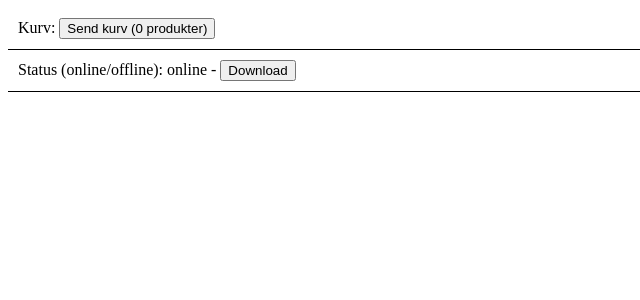
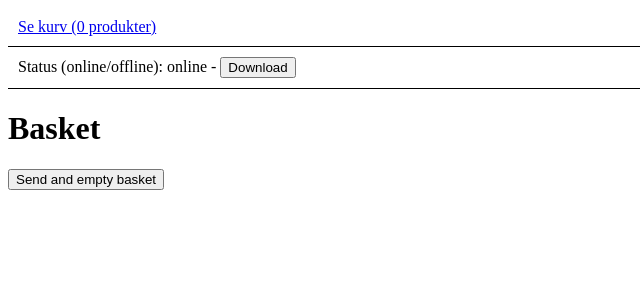
Before and after one commit to filipbech/offline-catalogue, an Angular app: page /basket in a window 1280 px wide. Before the commit this address led to /. Shown: the top 300 px of the page, without its empty margins (0-640 px from the left). Built offline with nearby package versions, Linux system fonts and the light colour scheme.

Commit message:
Background-sync, notifiation and basket

```diff
--- /dev/null
+++ b/src/api/order.json
@@ -0,0 +1 @@
+{"success":true}
--- a/src/app/app.routes.ts
+++ b/src/app/app.routes.ts
@@ -4,6 +4,8 @@ import { Routes, RouterModule } from '@angular/router';
 import { ProductListComponent } from './products/product-list.component';
 import { ProductDetailComponent } from './products/product-detail.component';
 import { CategoryListComponent } from './products/category-list.component';
+
+import { BasketComponent } from './commerce/basket.component';
 
 
 const appRoutes: Routes = [
@@ -19,6 +21,10 @@ const appRoutes: Routes = [
     path: 'category/:product',
     component: ProductListComponent
   },
+  {
+    path: 'basket',
+    component: BasketComponent
+  },
 ];
 
 export const routing: ModuleWithProviders = RouterModule.forRoot(appRoutes);
--- /dev/null
+++ b/src/app/commerce/basket.component.ts
@@ -0,0 +1,28 @@
+import { Component } from '@angular/core';
+import { BasketService } from './basket.service';
+
+@Component({
+	selector:'basket',
+	template:`
+		<h1>Basket</h1>
+
+		<ul>
+			<li *ngFor="let product of basket|async">
+				<a [routerLink]="['/products/',product.id]">{{product.title}} ({{product.count}} stk)</a>
+			</li>
+		</ul>
+
+		<button (click)="send()">Send and empty basket</button>
+
+	`
+})
+export class BasketComponent {
+
+	public basket = this.basketService.basketChange$;
+
+	public send() {
+		this.basketService.sendOrder();
+	}
+
+	constructor(private basketService: BasketService) {}
+}
--- a/src/app/commerce/basket.service.ts
+++ b/src/app/commerce/basket.service.ts
@@ -1,6 +1,7 @@
 import { Injectable } from '@angular/core';
 import { BehaviorSubject } from 'rxjs';
 import { IProduct } from '../products/products.service';
+import { ServiceWorkerService } from '../offline/serviceworker.service';
 
 @Injectable()
 export class BasketService {
@@ -11,14 +12,24 @@ export class BasketService {
 	public basketChange$ = this.basketSubject.asObservable();
 
 	public addToBasket(item:IProduct) {
-		this.basket = [...this.basket, Object.assign({}, item)];
+
+		const alreadyInBasket = this.basket.filter(product => product.id === item.id)[0];
+		if(alreadyInBasket) {
+			this.basket = this.basket.slice(0);
+			this.basket[this.basket.indexOf(alreadyInBasket)] = Object.assign({}, alreadyInBasket, {count: alreadyInBasket.count + 1 });
+		} else {
+			this.basket = [...this.basket, Object.assign({}, item, {count: 1} )];
+		}
+
 		this.save();
 		this.basketSubject.next(this.basket);
 	}
 
 	public sendOrder() {
-		console.log(JSON.stringify(this.basket));
-		alert('sending order with '+ this.basket.length+' products. (check console)');
+		localStorage.setItem('order',JSON.stringify(this.basket));
+
+		this.serviceWorkerService.requestSync('sendOrder');
+
 		this.basket = [];
 		this.save();
 		this.basketSubject.next(this.basket);
@@ -28,7 +39,7 @@ export class BasketService {
 		localStorage.setItem('basket',JSON.stringify(this.basket));
 	}
 
-	constructor() {
+	constructor(private serviceWorkerService: ServiceWorkerService) {
 		this.basket = JSON.parse(localStorage.getItem('basket') || '[]');
 		this.basketSubject.next(this.basket);
 	}
--- a/src/app/commerce/mini-basket.component.ts
+++ b/src/app/commerce/mini-basket.component.ts
@@ -4,14 +4,16 @@ import { BasketService } from './basket.service';
 
 @Component({
 	selector:'mini-basket',
-	template:`Kurv: <button (click)="send()">Send kurv ({{(basket | async).length}} produkter)</button>`
+	template:`<a [routerLink]="['basket']">Se kurv ({{basketCount}} produkter)</a>`
 })
 export class MiniBasketComponent {
 
-	public basket = this.basketService.basketChange$;
+	public basketCount:number = 0;
 
-	public send() {
-		this.basketService.sendOrder();
+	ngOnInit(){
+		this.basketService.basketChange$.subscribe(basket => {
+			this.basketCount = basket.reduce((acc, product)=>{ return acc+product.count },0);
+		});
 	}
 
 	constructor(private basketService: BasketService) {}
--- a/src/app/offline/serviceworker.service.ts
+++ b/src/app/offline/serviceworker.service.ts
@@ -3,6 +3,25 @@ import { Injectable } from '@angular/core';
 export class ServiceWorkerService {
 
 	public isSupported = 'serviceWorker' in navigator;
+
+	public requestSync(syncName) {
+		if(!this.isSupported) {
+			throw new ReferenceError('ServiceWorker is not supported in this browser');
+		}
+
+		(window as any).Notification.requestPermission(function(result) {
+			if(result !== 'granted') {
+				alert('instead of a notification you will get an email (you won\'t)');
+				return
+			}
+
+			(navigator as any).serviceWorker.ready.then(function(swRegistration) {
+				return swRegistration.sync.register(syncName);
+			});
+
+		});
+
+	}
 
 	public postMessage(message) {
 
--- a/src/app/products/products.service.ts
+++ b/src/app/products/products.service.ts
@@ -14,6 +14,7 @@ export interface IProduct {
 	stock:boolean;
 	id:number;
 	desc:string;
+	count?:number;
 }
 
 @Injectable()
```
Also changed, not shown: src/app/commerce/commerce.module.ts (+7 -2 lines), src/sw.js (+22 -1 lines).
